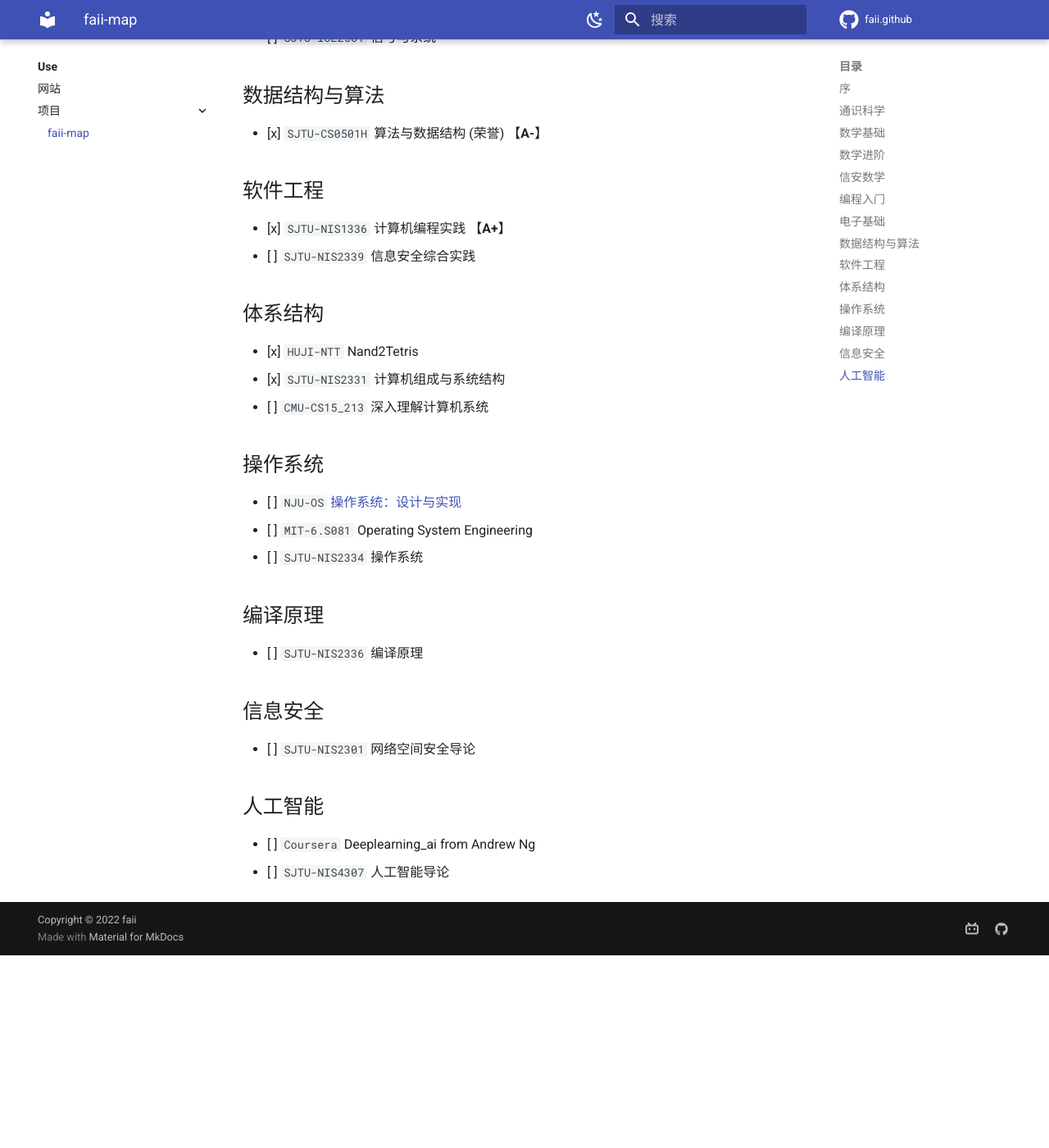
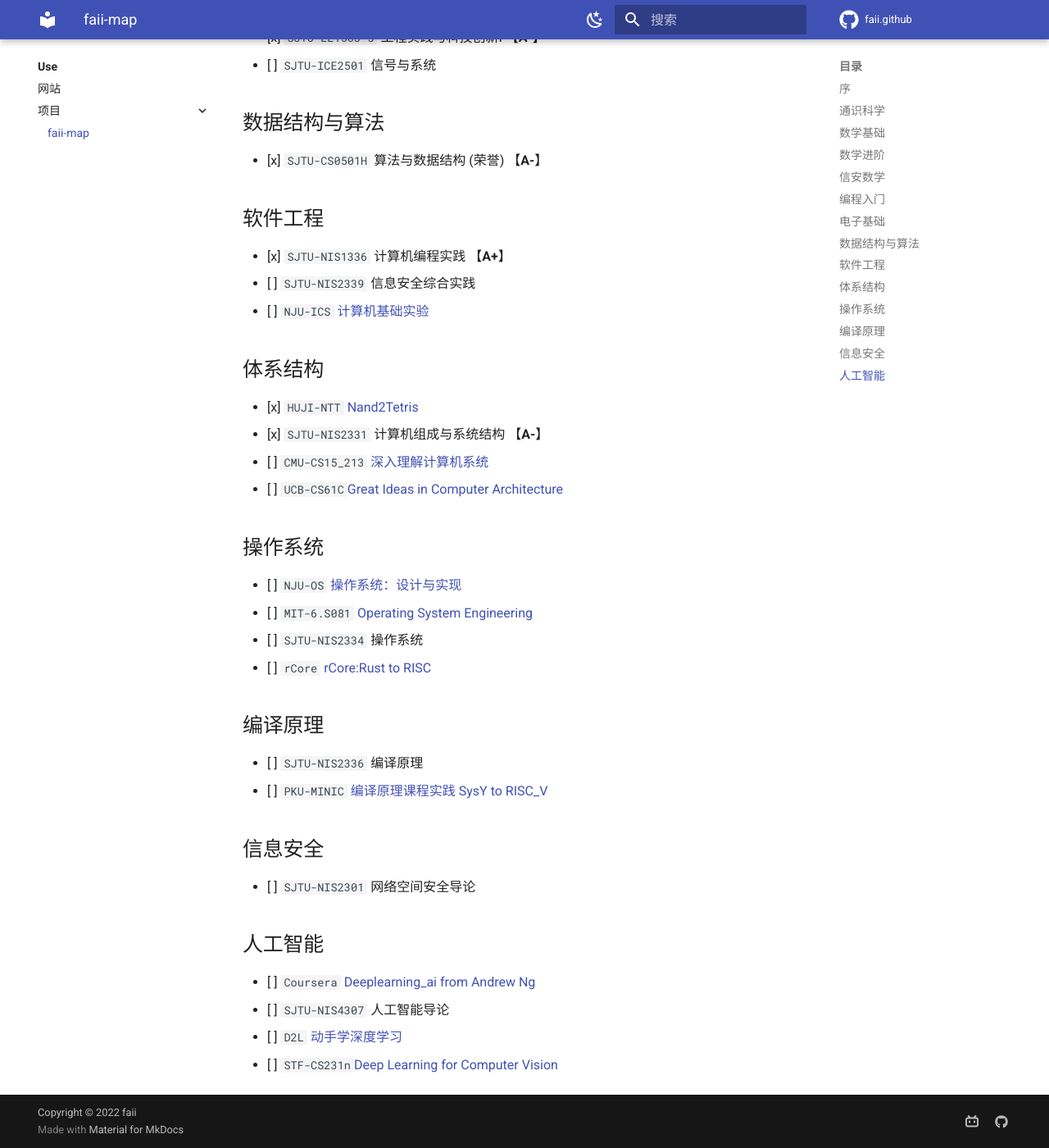
Before and after one commit to faiimea/mkdocs-site, an MkDocs documentation site: the page built from docs/Step/projects/M.A.P.md, in a window 1280 px wide and 1400 px high, scrolled down 1777 px. Shown: the whole window at 82% size. Built offline with MkDocs 1.6.1 and Material for MkDocs 9.7.7, drawn with Linux system fonts in a browser that asks for light colours; before the commit the page ends 2942 px from its top, so only the background shows below that; some of the changed text lies outside the part shown.

Commit message:
map_grade

```diff
--- a/docs/Step/projects/M.A.P.md
+++ b/docs/Step/projects/M.A.P.md
@@ -9,7 +9,7 @@
   - [x] `SJTU-BME1202H` 生物医学导论 (荣誉)
   - [x] `SJTU-MARX1208` 思想道德与法治  【**A**】
   - [x] `SJTU-MARX1202` 中国近现代史纲要  【**A**】
-  - [x] `SJTU-MARX1204` 马克思主义基本原理
+  - [x] `SJTU-MARX1204` 马克思主义基本原理 【**A**】
   - [ ] `SJTU-MARX1203` 毛泽东思想
   - [x] `SJTU-PU917` 政治经济学
   - [x] `SJTU-SI1210` 工程实践  【**A-**】
@@ -17,7 +17,7 @@
   - [x] `SJTU-PHY1251H` 大学物理I - 力学、热学 (荣誉) 【**A**】
   - [x] `SJTU-PHY1252H` 大学物理II - 电磁学、光学、量子力学(荣誉) 【**A**】
   - [ ] `SJTU-PHY1253` 大学物理III - 量子物理
-  - [x] `SJTU-CE2650H` 力学基础 (荣誉)
+  - [x] `SJTU-CE2650H` 力学基础 (荣誉) 【**A-**】
 
 
 
@@ -41,8 +41,9 @@
 ## 编程入门
   - [x] `SJTU-CS1501H` 程序设计思想与方法 (荣誉) 【**A**】
   - [x] `HAR-CS50` This is CS50x
-  - [x] `UCB-CS61A` Structure and Interpretation of Computer Programs(SICP)
-  - [ ] `MIT-CS198` Missing semester
+  - [x] `UCB-CS61A` [Structure and Interpretation of Computer Programs(SICP)](https://inst.eecs.berkeley.edu/~cs61a/sp21/)
+  - [ ] `MIT-CS198` [Missing semester](https://missing-semester-cn.github.io/)
+  - [ ] [RUST语言之旅](https://tourofrust.com/05_zh-cn.html)
 
 
 ## 电子基础
@@ -60,23 +61,28 @@
 ## 软件工程
   - [x] `SJTU-NIS1336` 计算机编程实践 【**A+**】
   - [ ] `SJTU-NIS2339` 信息安全综合实践
+  - [ ] `NJU-ICS` [计算机基础实验](https://nju-projectn.github.io/ics-pa-gitbook/ics2021/index.html)
 
 
 ## 体系结构
-  - [x] `HUJI-NTT` Nand2Tetris
-  - [x] `SJTU-NIS2331` 计算机组成与系统结构
-  - [ ] `CMU-CS15_213` 深入理解计算机系统
+  - [x] `HUJI-NTT` [Nand2Tetris](https://www.coursera.org/)
+  - [x] `SJTU-NIS2331` 计算机组成与系统结构 【**A-**】
+  - [ ] `CMU-CS15_213` [深入理解计算机系统](http://csapp.cs.cmu.edu/3e/labs.html)
+  - [ ] `UCB-CS61C`[Great Ideas in Computer Architecture](https://inst.eecs.berkeley.edu/~cs61c/fa21/)
 
 ## 操作系统
   - [ ] `NJU-OS` [操作系统：设计与实现](http://jyywiki.cn/OS/2021/)
-  - [ ] `MIT-6.S081` Operating System Engineering
+  - [ ] `MIT-6.S081` [Operating System Engineering](https://pdos.csail.mit.edu/6.S081/2021/schedule.html)
   - [ ] `SJTU-NIS2334` 操作系统
-
+  - [ ] `rCore` [rCore:Rust to RISC](http://rcore-os.cn/rCore-Tutorial-Book-v3/index.html)
 ## 编译原理
   - [ ] `SJTU-NIS2336` 编译原理
+  - [ ] `PKU-MINIC` [编译原理课程实践 SysY to RISC_V](https://pku-minic.github.io/online-doc/#/preface/)
 ## 信息安全
   - [ ] `SJTU-NIS2301` 网络空间安全导论
 
 ## 人工智能
-  - [ ] `Coursera` Deeplearning_ai from Andrew Ng
+  - [ ] `Coursera` [Deeplearning_ai from Andrew Ng](https://www.coursera.org/deeplearning-ai)
   - [ ] `SJTU-NIS4307` 人工智能导论
+  - [ ] `D2L` [动手学深度学习](https://zh-v2.d2l.ai/index.html)
+  - [ ] `STF-CS231n`[Deep Learning for Computer Vision](http://cs231n.stanford.edu/schedule.html)
```
Also changed, not shown: docs/Life/animes/anime.md (+2 -0 lines), docs/Step/web.md (+6 -0 lines), docs/blog/PA/ana_order.md (added, +103 -0 lines), docs/blog/cv/openml.md (added, +101 -0 lines), docs/blog/prp/env.md (added, +19 -0 lines), docs/blog/CS61A/test.ipynb.
